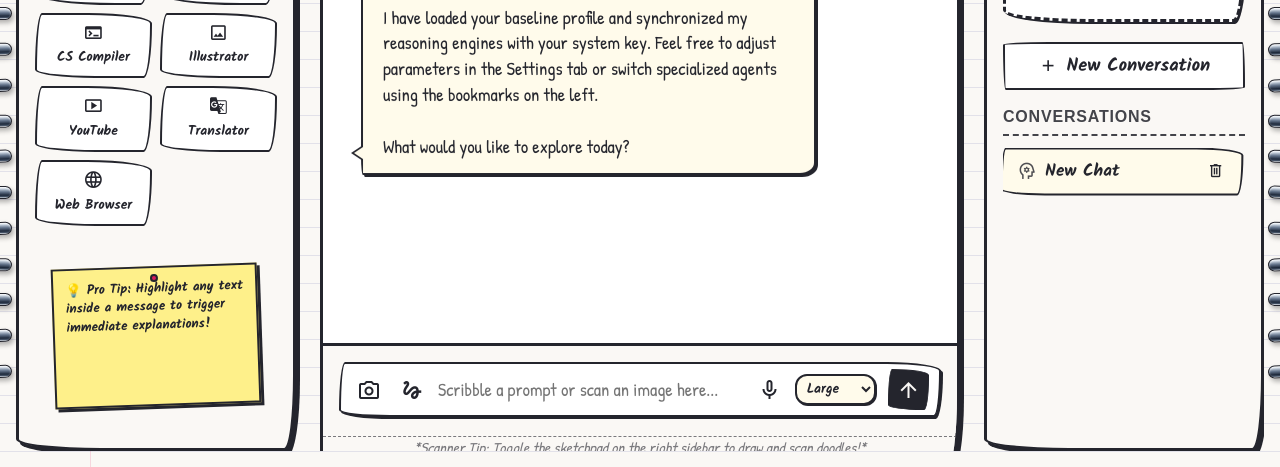
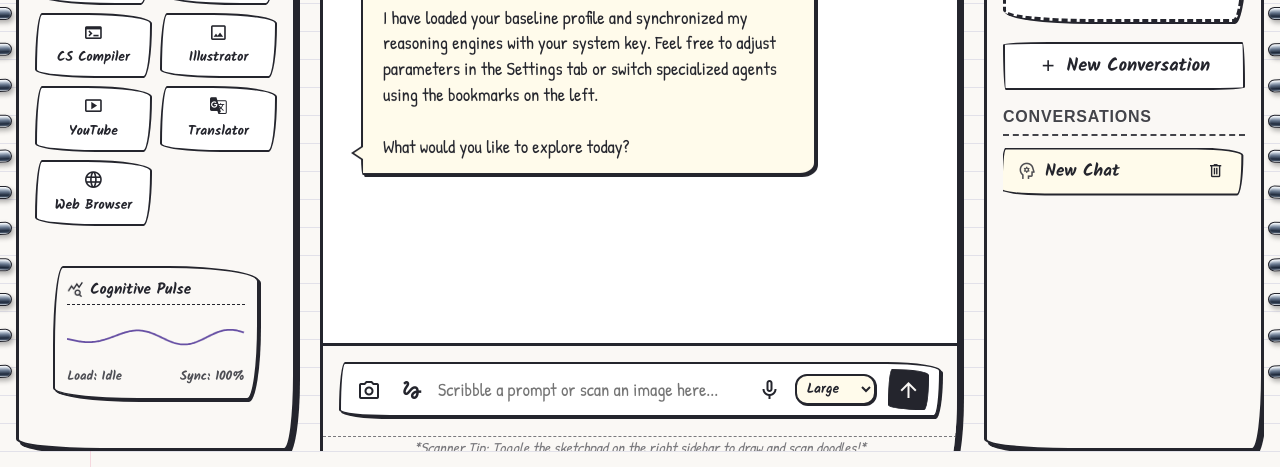
Before and after one commit to vigneshwaransp/paper, a website: page chat.html in a window 1280 px wide. Shown: the part 333-800 px from the top of the page. Drawn offline with nearby package versions, Linux system fonts and the light colour scheme; no server answers; a web font is replaced by a local one.

Commit message:
Replace Pro Tip post-it banner with interactive Cognitive Pulse visualizer in Specialist Personas sidebar

```diff
--- a/chat.html
+++ b/chat.html
@@ -98,9 +98,17 @@
           </button>
         </div>
 
-        <div class="desk-post-it" style="position: relative; margin: 1.5rem auto 0.5rem auto; width: 85%; transform: rotate(-2deg); flex-shrink: 0;">
-          <div class="post-it-pin"></div>
-          💡 <strong>Pro Tip:</strong> Highlight any text inside a message to trigger immediate explanations!
+        <!-- Sidebar Cognitive Pulse Visualizer (Unique Feature) -->
+        <div class="sidebar-telemetry-widget" style="position: relative; margin: 1.5rem auto 0.5rem auto; width: 85%; flex-shrink: 0; padding: 0.75rem; border: 2.2px solid var(--color-pencil); border-radius: var(--wobbly-sm); background-color: var(--color-paper); box-shadow: 2px 2px 0px var(--color-pencil);">
+          <div style="font-family: 'Kalam', cursive; font-size: 0.95rem; font-weight: bold; color: var(--color-pencil); display: flex; align-items: center; gap: 0.35rem; margin-bottom: 0.4rem; border-bottom: 1.5px dashed var(--color-pencil); padding-bottom: 0.2rem;">
+            <span class="material-symbols-outlined" style="font-size: 1.1rem; animation: jiggleLoader 1.5s infinite alternate;">query_stats</span>
+            <span>Cognitive Pulse</span>
+          </div>
+          <canvas id="sidebarPulseCanvas" width="150" height="50" style="width: 100%; height: 50px; background: transparent; display: block;"></canvas>
+          <div style="font-family: 'Kalam', cursive; font-size: 0.8rem; color: var(--color-pencil); margin-top: 0.4rem; display: flex; justify-content: space-between; opacity: 0.8;">
+            <span>Load: <em id="sidebarLoadVal" style="font-style: normal; font-weight: bold;">Idle</em></span>
+            <span>Sync: <em id="sidebarSyncVal" style="font-style: normal; font-weight: bold;">100%</em></span>
+          </div>
         </div>
       </aside>
 
--- a/chat.js
+++ b/chat.js
@@ -1677,6 +1677,9 @@ window.addEventListener("DOMContentLoaded", () => {
   // Initialize interactive text selection tooltip
   initSelectionTooltip();
 
+  // Initialize sidebar pulse animation
+  initSidebarPulse();
+
   // Set initial telemetry mood
   const telemetryMood = document.getElementById("telemetryMood");
   if (telemetryMood && activeState.userMood) {
@@ -2338,3 +2341,67 @@ function removeSelectionTooltip() {
     activeSelectionTooltip = null;
   }
 }
+
+// --------------------------------------------------------------------------
+// SIDEBAR COGNITIVE PULSE VISUALIZER
+// --------------------------------------------------------------------------
+let sidebarPulseAnimationFrame = null;
+function initSidebarPulse() {
+  const canvas = document.getElementById("sidebarPulseCanvas");
+  if (!canvas) return;
+  const ctx = canvas.getContext("2d");
+  let frame = 0;
+
+  function drawPulse() {
+    frame++;
+    ctx.clearRect(0, 0, canvas.width, canvas.height);
+
+    // Determine color from current activeAgent
+    let strokeColor = "#6750A4"; // default purple
+    if (activeAgent === "maths") strokeColor = "#005FAF";
+    else if (activeAgent === "physics") strokeColor = "#BA1A1A";
+    else if (activeAgent === "english") strokeColor = "#8B5000";
+    else if (activeAgent === "cs") strokeColor = "#006A6A";
+    else if (activeAgent === "image") strokeColor = "#d97706";
+    else if (activeAgent === "youtube") strokeColor = "#ff0000";
+    else if (activeAgent === "translate") strokeColor = "#15803d";
+    else if (activeAgent === "web") strokeColor = "#d8b4fe";
+
+    ctx.strokeStyle = strokeColor;
+    ctx.lineWidth = 1.8;
+    ctx.beginPath();
+
+    // Check if thinking loader is active
+    const isThinking = !!document.getElementById("fridayScribbleLoader");
+    const loadText = document.getElementById("sidebarLoadVal");
+    if (loadText) {
+      loadText.textContent = isThinking ? "Thinking" : "Idle";
+      loadText.style.color = isThinking ? "var(--color-marker)" : "inherit";
+    }
+
+    // Draw a hand-drawn wobbly wave
+    const waveCount = isThinking ? 3 : 1.5;
+    const waveSpeed = isThinking ? 0.15 : 0.04;
+    const waveAmplitude = isThinking ? 16 : 6;
+
+    for (let x = 0; x < canvas.width; x++) {
+      const sinVal = Math.sin(x * (0.05 * waveCount) - (frame * waveSpeed));
+      const wobble = Math.cos(x * 0.1 + frame * 0.05) * 1.5;
+      const y = (canvas.height / 2) + (sinVal * waveAmplitude) + wobble;
+
+      if (x === 0) {
+        ctx.moveTo(x, y);
+      } else {
+        ctx.lineTo(x, y);
+      }
+    }
+    ctx.stroke();
+
+    sidebarPulseAnimationFrame = requestAnimationFrame(drawPulse);
+  }
+
+  if (sidebarPulseAnimationFrame) {
+    cancelAnimationFrame(sidebarPulseAnimationFrame);
+  }
+  drawPulse();
+}
```
Also changed, not shown: index.html (+11 -3 lines).
